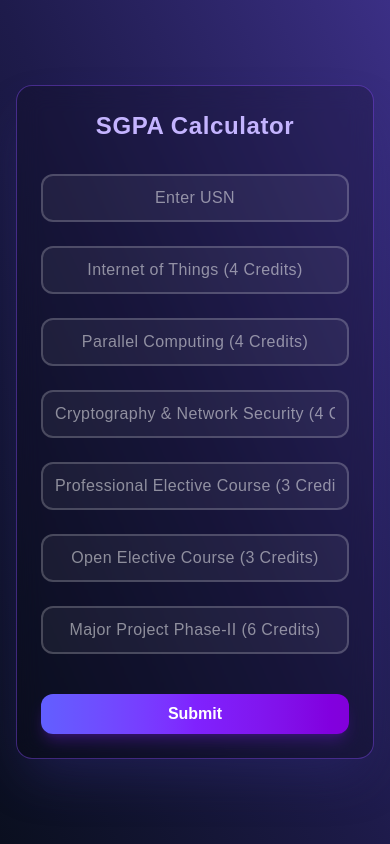
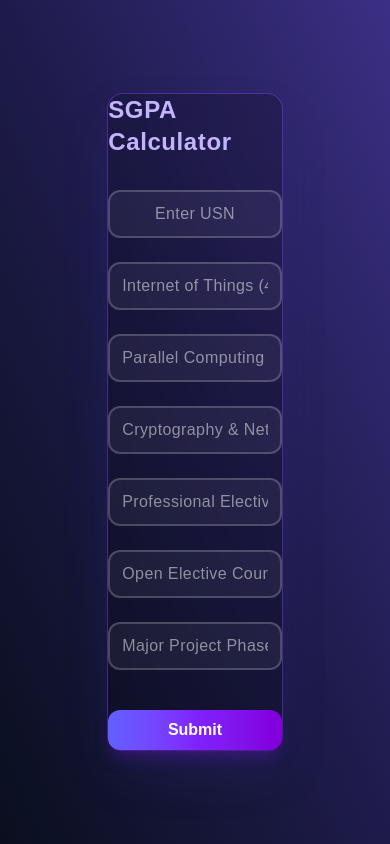
Before and after one commit to Manthan-Moudgalya/simpleNextJS, a Next.js app: page / in a window 390 px wide. Built offline with nearby package versions, Linux system fonts and the light colour scheme.

Commit message:
Changed the padding and width for computer screen

```diff
--- a/app/globals.css
+++ b/app/globals.css
@@ -39,4 +39,6 @@ body {
   font-family: Arial, Helvetica, sans-serif;
   height: screen;
   width: 100vw;
+  overflow-x: hidden;
+  /* padding-top: ; */
 }
--- a/app/page.jsx
+++ b/app/page.jsx
@@ -109,44 +109,17 @@ function Home() {
         alert(`USN: ${formattedUSN}\nSGPA: ${gpa}`);
     };
 
+
+
   return (
-    // <main className="flex flex-col w-full h-screen items-center justify-center bg-gradient-to-br from-[#0f172a] via-[#1e1b4b] to-[#312e81] text-white overflow-x-hidden">
-    //   <form
-    //     onSubmit={handleSubmit}
-    //     className="flex flex-col items-center justify-center h-auto w-[40%] border border-violet-400 rounded-2xl p-8 gap-7 shadow-lg shadow-indigo-800/40"
-    //   >
-    //     <input
-    //       type="text"
-    //       id="usn"
-    //       ref={usnRef}
-    //       placeholder="USN"
-    //       className="w-3/5 h-12 text-center rounded-2xl border-2 border-white/30 bg-transparent focus:outline-none focus:border-violet-400 placeholder-white/60 transition-all duration-300"
-    //     />
-    //     {subjects.map((subject) => (
-    //       <input
-    //         key={subject.id}
-    //         type="text"
-    //         id={subject.id}
-    //         maxLength={3}
-    //         placeholder={subject.placeholder}
-    //         className="w-4/5 h-12 text-center rounded-2xl border-2 border-white/30 bg-transparent focus:outline-none focus:border-violet-400 placeholder-white/60 transition-all duration-300"
-    //       />
-    //     ))}
-    //     <button
-    //       type="submit"
-    //       className="px-6 py-2 w-[200px] rounded-2xl bg-gradient-to-r from-indigo-500 to-violet-600 hover:from-indigo-600 hover:to-violet-700 shadow-md shadow-indigo-900/50 transition-all duration-300"
-    //     >
-    //       Submit
-    //     </button>
-    //   </form>
-    // </main>
-    <main className="flex flex-col w-full min-h-screen items-center justify-center bg-gradient-to-tr from-[#0a0f1f] via-[#1e1b4b] to-[#3b2f85] text-white px-4">
+
+    <main className="flex flex-col w-full min-h-screen items-center justify-center bg-gradient-to-tr from-[#0a0f1f] via-[#1e1b4b] to-[#3b2f85] text-white py-10">
   <form
     onSubmit={handleSubmit}
     className="
       flex flex-col items-center justify-center
-      w-full max-w-lg sm:max-w-xl md:max-w-2xl
-      border border-violet-500/40 rounded-2xl p-6 sm:p-10 gap-6 sm:gap-8
+      w-[45%] max-w-lg sm:max-w-xl md:max-w-2xl
+      border border-violet-500/40 rounded-2xl sm:p-10 gap-6 sm:gap-8
       shadow-2xl shadow-indigo-900/40 bg-black/20 backdrop-blur-md
     "
   >
```
